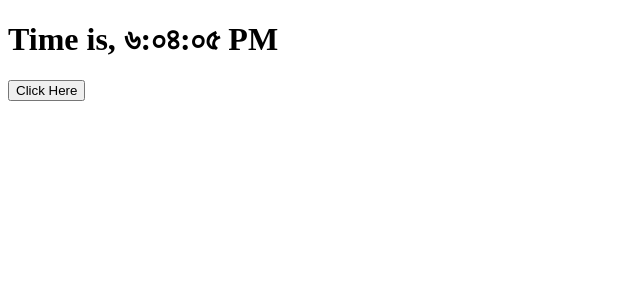
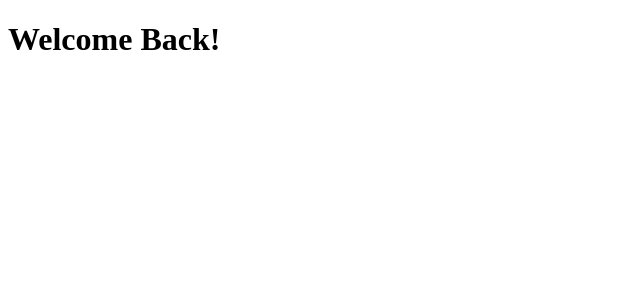
Before and after one commit to sagarhasan273/React, a React (Create React App) app: page / in a window 1280 px wide. Shown: the top 300 px of the page, without its empty margins (0-640 px from the left). Built offline with nearby package versions, Linux system fonts and the light colour scheme.

Commit message:
Functional Components

```diff
--- a/src/App.js
+++ b/src/App.js
@@ -1,9 +1,23 @@
-import Clock from './Components/Clock';
+/* eslint-disable react/jsx-boolean-value */
+function UserGreeting() {
+  return <h1>Welcome Back!</h1>;
+}
+
+function GuestGreeting() {
+  return <h1>Please, Sign up!</h1>;
+}
+
+function Greeting(props) {
+  const { isLoggedIn } = props;
+  if (isLoggedIn) {
+    return <UserGreeting />;
+  }
+  return <GuestGreeting />;
+}
 
 function App() {
-  console.log('App component rendered');
   return (
-    <Clock />
+    <Greeting isLoggedIn={true} />
   );
 }
 
--- a/src/Components/Button.js
+++ /dev/null
@@ -1,23 +0,0 @@
-/* eslint-disable react/prefer-stateless-function */
-import React from 'react';
-
-class Button extends React.Component {
-  shouldComponentUpdate(nextProps) {
-    const { change: currentChange } = this.props;
-    const { change: nextChange } = nextProps;
-
-    if (currentChange === nextChange) {
-      return false;
-    } return true;
-  }
-
-  render() {
-    console.log('Button is rendered.');
-    const { change } = this.props;
-    return (
-      <button type="button" onClick={change.bind(this)}>Click Here</button>
-    );
-  }
-}
-
-export default Button;
--- a/src/Components/Clock.js
+++ /dev/null
@@ -1,44 +0,0 @@
-/* eslint-disable react/sort-comp */
-/* eslint-disable react/destructuring-assignment */
-import React from 'react';
-import Button from './Button';
-
-class Clock extends React.Component {
-  constructor(props) {
-    super(props);
-    this.state = { date: new Date(), locale: 'bn-BD' };
-  }
-
-  componentDidMount() {
-    this.timerID = setInterval(() => this.tick(), 1000);
-  }
-
-  tick() {
-    this.setState({
-      date: new Date(),
-    });
-  }
-
-  componentWillUnmount() {
-    clearInterval(this.timerID);
-  }
-
-  handleLocale = () => {
-    this.setState({
-      locale: 'en-US',
-    });
-  };
-
-  render() {
-    console.log('Clock rendered');
-    const { date, locale } = this.state;
-    return (
-      <div>
-        <h1>Time is, {date.toLocaleTimeString(locale)}</h1>
-        <Button change={this.handleLocale} />
-      </div>
-    );
-  }
-}
-
-export default Clock;
```
